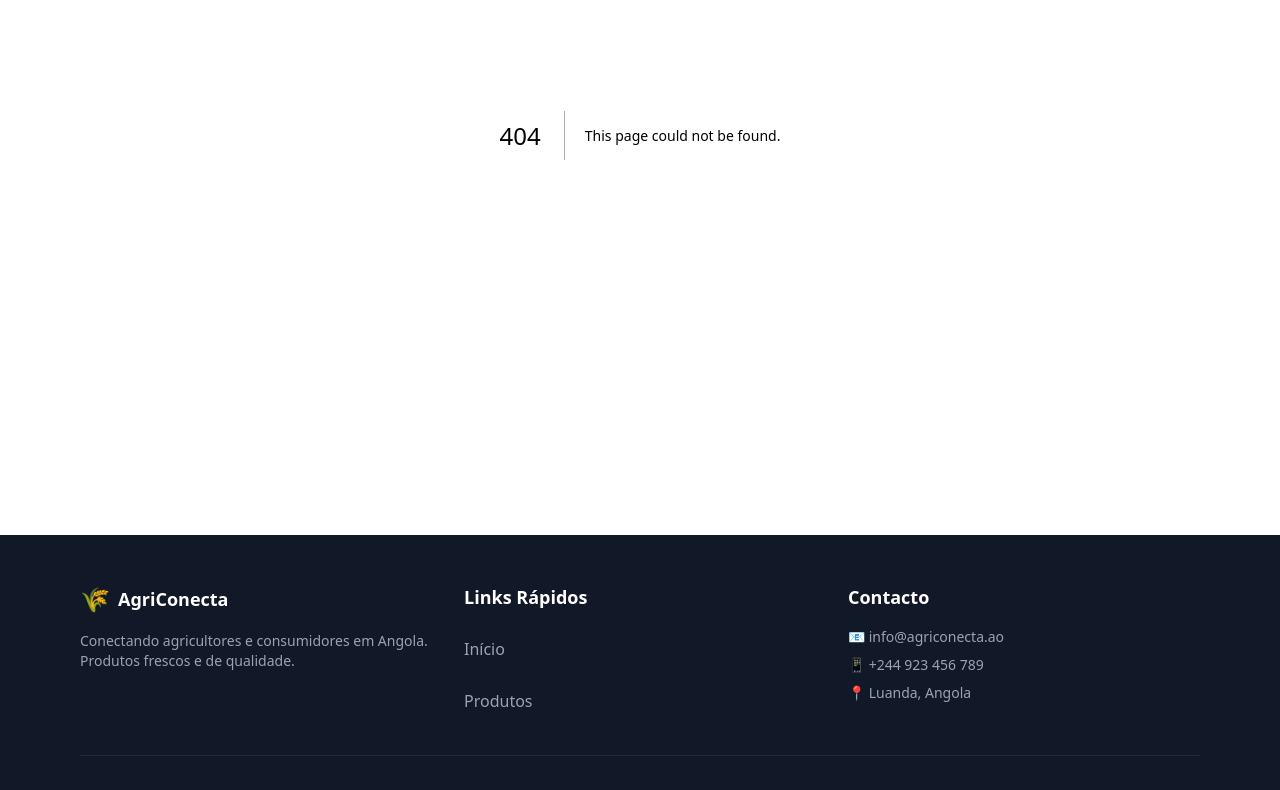
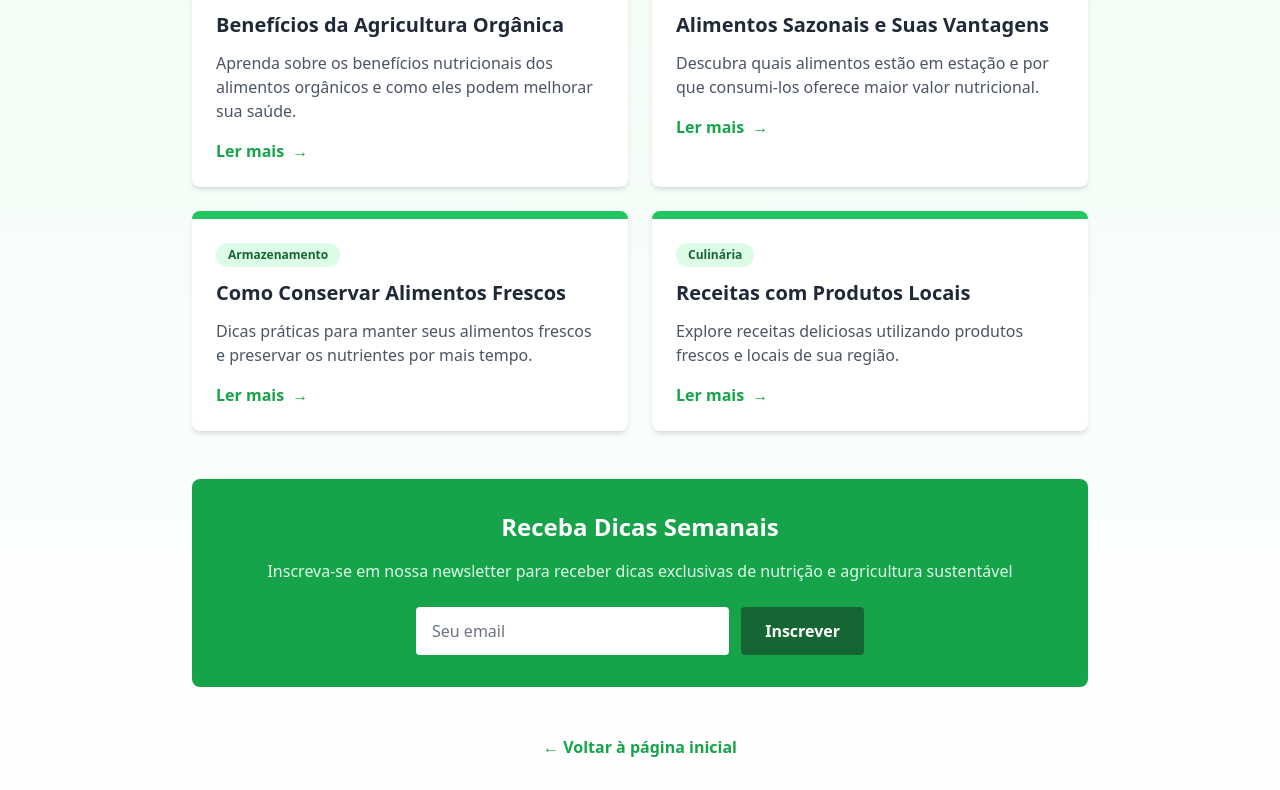
Before and after one commit to Celestinoramos/agriconecta, a Next.js app: page /dicas in a window 1280 px wide. Before the commit this address had no page. Shown: the part 330-1120 px from the top of the page. Built offline with nearby package versions, Linux system fonts and the light colour scheme.

Commit message:
feat: Create nutritional tips page (Dicas de Nutrição)

```diff
--- /dev/null
+++ b/app/dicas/page.tsx
@@ -0,0 +1,123 @@
+'use client';
+
+import React from 'react';
+import Head from 'next/head';
+import Link from 'next/link';
+
+export default function DicasPage() {
+  const tips = [
+    {
+      id: 1,
+      title: 'Benefícios da Agricultura Orgânica',
+      description: 'Aprenda sobre os benefícios nutricionais dos alimentos orgânicos e como eles podem melhorar sua saúde.',
+      category: 'Nutrição',
+    },
+    {
+      id: 2,
+      title: 'Alimentos Sazonais e Suas Vantagens',
+      description: 'Descubra quais alimentos estão em estação e por que consumi-los oferece maior valor nutricional.',
+      category: 'Sazonalidade',
+    },
+    {
+      id: 3,
+      title: 'Como Conservar Alimentos Frescos',
+      description: 'Dicas práticas para manter seus alimentos frescos e preservar os nutrientes por mais tempo.',
+      category: 'Armazenamento',
+    },
+    {
+      id: 4,
+      title: 'Receitas com Produtos Locais',
+      description: 'Explore receitas deliciosas utilizando produtos frescos e locais de sua região.',
+      category: 'Culinária',
+    },
+  ];
+
+  return (
+    <>
+      <Head>
+        <title>Dicas de Nutrição - AgriConecta</title>
+        <meta name="description" content="Dicas e informações sobre nutrição e agricultura sustentável" />
+      </Head>
+
+      <main className="min-h-screen bg-gradient-to-b from-green-50 to-white py-12 px-4 sm:px-6 lg:px-8">
+        <div className="max-w-4xl mx-auto">
+          {/* Header */}
+          <div className="text-center mb-12">
+            <h1 className="text-4xl font-bold text-green-800 mb-4">
+              Dicas de Nutrição
+            </h1>
+            <p className="text-xl text-gray-600 max-w-2xl mx-auto">
+              Descubra informações valiosas sobre nutrição, alimentos e agricultura sustentável
+            </p>
+          </div>
+
+          {/* Tips Grid */}
+          <div className="grid grid-cols-1 md:grid-cols-2 gap-6 mb-12">
+            {tips.map((tip) => (
+              <article
+                key={tip.id}
+                className="bg-white rounded-lg shadow-md hover:shadow-lg transition-shadow duration-300 overflow-hidden"
+              >
+                <div className="bg-green-500 h-2"></div>
+                <div className="p-6">
+                  <div className="flex items-center justify-between mb-3">
+                    <span className="inline-block bg-green-100 text-green-800 text-xs font-semibold px-3 py-1 rounded-full">
+                      {tip.category}
+                    </span>
+                  </div>
+                  <h2 className="text-xl font-bold text-gray-800 mb-3">
+                    {tip.title}
+                  </h2>
+                  <p className="text-gray-600 mb-4">
+                    {tip.description}
+                  </p>
+                  <Link
+                    href={`/dicas/${tip.id}`}
+                    className="inline-flex items-center text-green-600 font-semibold hover:text-green-800 transition-colors"
+                  >
+                    Ler mais
+                    <span className="ml-2">→</span>
+                  </Link>
+                </div>
+              </article>
+            ))}
+          </div>
+
+          {/* Newsletter Signup */}
+          <section className="bg-green-600 text-white rounded-lg p-8 text-center">
+            <h2 className="text-2xl font-bold mb-4">
+              Receba Dicas Semanais
+            </h2>
+            <p className="mb-6 text-green-100">
+              Inscreva-se em nossa newsletter para receber dicas exclusivas de nutrição e agricultura sustentável
+            </p>
+            <form className="flex flex-col sm:flex-row gap-3 max-w-md mx-auto">
+              <input
+                type="email"
+                placeholder="Seu email"
+                className="flex-1 px-4 py-3 rounded text-gray-800 placeholder-gray-500 focus:outline-none focus:ring-2 focus:ring-green-800"
+                required
+              />
+              <button
+                type="submit"
+                className="px-6 py-3 bg-green-800 text-white font-semibold rounded hover:bg-green-900 transition-colors"
+              >
+                Inscrever
+              </button>
+            </form>
+          </section>
+
+          {/* Back Link */}
+          <div className="mt-12 text-center">
+            <Link
+              href="/"
+              className="inline-flex items-center text-green-600 font-semibold hover:text-green-800 transition-colors"
+            >
+              ← Voltar à página inicial
+            </Link>
+          </div>
+        </div>
+      </main>
+    </>
+  );
+}
```
